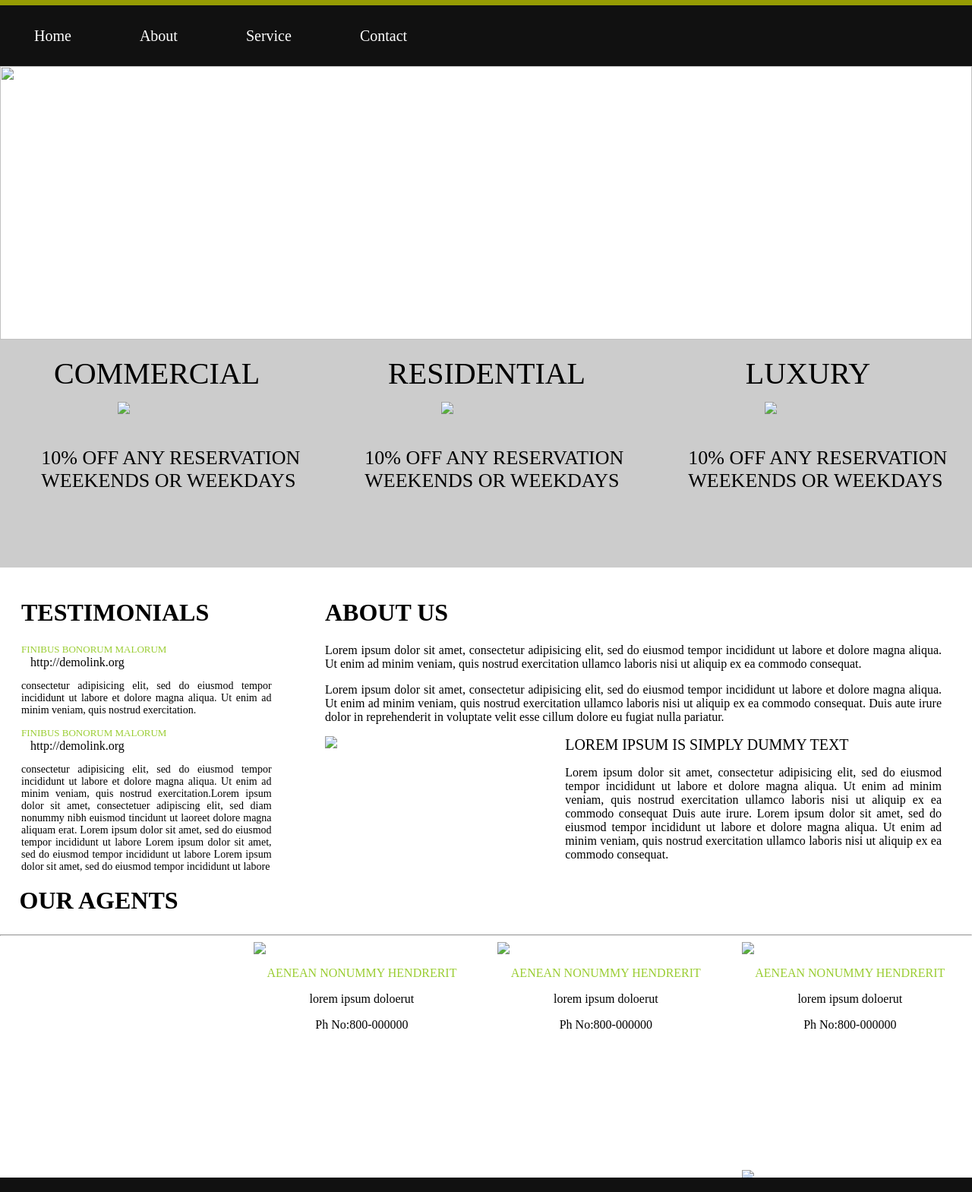
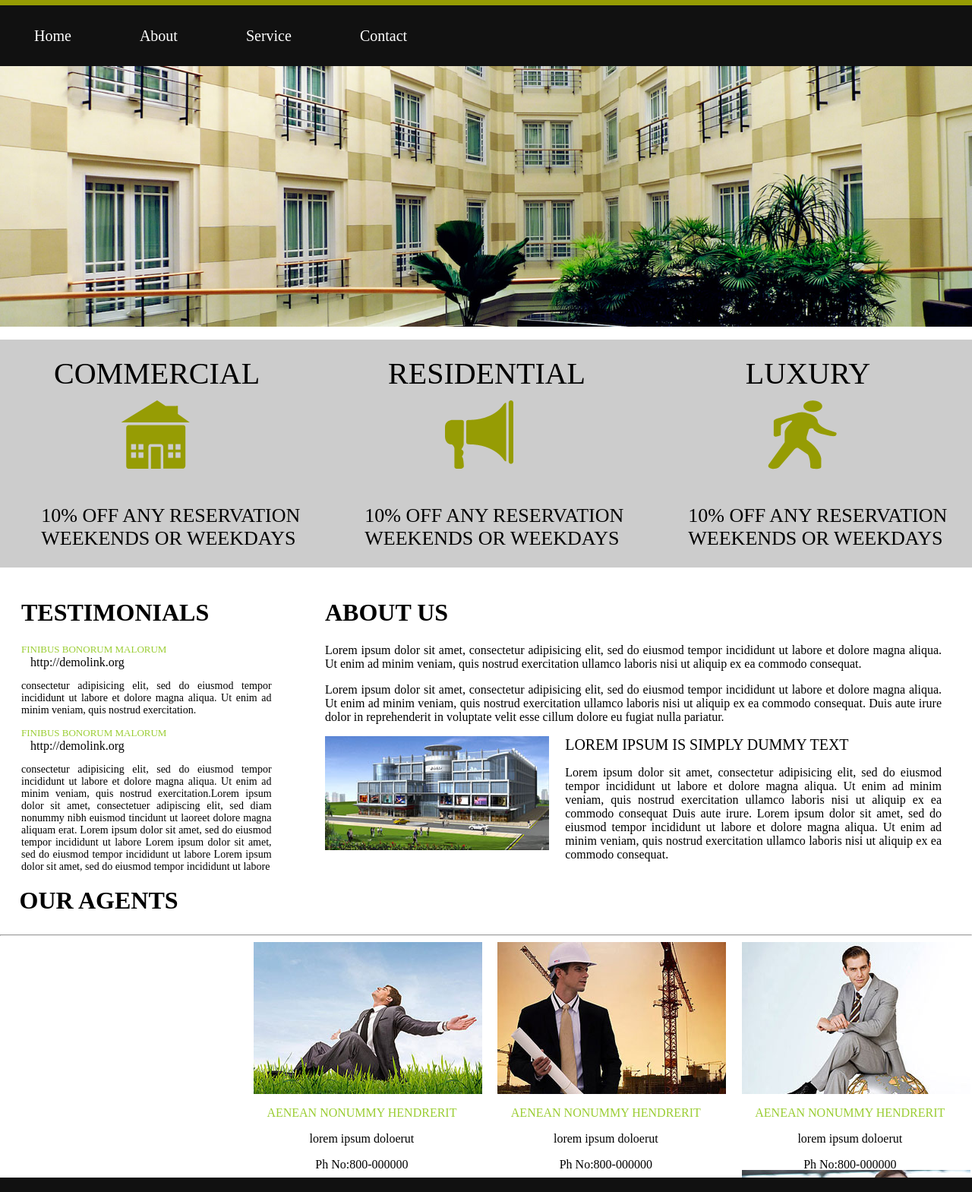
Before and after one commit to Akash786prajapati/realestateflatsonline.github.io, a plain HTML site: page about.html in a window 1280 px wide. Shown: the part 183-1752 px from the top of the page at 76% size. Drawn offline with Linux system fonts and the light colour scheme.

Commit message:
Add files via upload

```diff
--- a/about.html
+++ b/about.html
@@ -1,18 +1,21 @@
 <html>
+
 <head>
-<link href="style.css" type="text/css" rel="stylesheet"/>
+	<link href="style.css" type="text/css" rel="stylesheet" />
 </head>
+
 <body>
 	<div class="header">
 		<div class="contect">
 			<div class="logo1">
 				<span class="span">RESERVATION</span>
 			</div>
-			<p style="color:white; margin-left:6%;"><strong>browse Online or Call Us Toll Free- 1(800)555-4689</strong></p>
-			<input type="text" style="width:320px; height:50px; margin-left:15%;"/>
+			<p style="color:white; margin-left:6%;"><strong>browse Online or Call Us Toll Free- 1(800)555-4689</strong>
+			</p>
+			<input type="text" style="width:320px; height:50px; margin-left:15%;" />
 		</div>
 		<div class="logo">
-			<img src="images/logo.png">
+			<img src="logo.png">
 		</div>
 	</div>
 	<div class="menu">
@@ -24,29 +27,35 @@
 		</ul>
 	</div>
 	<div class="pimage">
-		<img src="images/banner1.jpg" style="width:100%;">
+		<img src="banner1.jpg" style="width:100%;">
 	</div>
 	<div class="sine">
 		<div class="div1">
 			<ul>
 				<li>COMMERCIAL</li>
-					<li><img src="images/home.png"></li>
-					<li><p>10% OFF ANY RESERVATION WEEKENDS OR WEEKDAYS</p></li>
+				<li><img src="home.png"></li>
+				<li>
+					<p>10% OFF ANY RESERVATION WEEKENDS OR WEEKDAYS</p>
+				</li>
 			</ul>
 		</div>
 		<div class="div1">
 			<ul>
 				<li style="margin-left:7%">RESIDENTIAL</li>
-					<li><img src="images/phone.png"></li>
-					<li><p>10% OFF ANY RESERVATION WEEKENDS OR WEEKDAYS</p></li>
+				<li><img src="phone.png"></li>
+				<li>
+					<p>10% OFF ANY RESERVATION WEEKENDS OR WEEKDAYS</p>
+				</li>
 			</ul>
 
 		</div>
 		<div class="div1">
 			<ul>
 				<li style="margin-left:20%">LUXURY</li>
-					<li><img src="images/man.png"></li>
-					<li><p>10% OFF ANY RESERVATION WEEKENDS OR WEEKDAYS</p></li>
+				<li><img src="man.png"></li>
+				<li>
+					<p>10% OFF ANY RESERVATION WEEKENDS OR WEEKDAYS</p>
+				</li>
 			</ul>
 		</div>
 	</div>
@@ -75,7 +84,7 @@
 			</p>
 		</div>
 		<div class="abt_img">
-			<img src="images/pic3.jpg">
+			<img src="pic3.jpg">
 		</div>
 	</div>
 	<div class="testo">
@@ -87,7 +96,8 @@
 			consectetur adipisicing elit, sed do eiusmod tempor incididunt
 			ut labore et dolore magna aliqua. Ut enim ad minim veniam, quis nostrud exercitation.
 		</p>
-		<span style="color:yellowgreen; font-size:13px;"> FINIBUS BONORUM MALORUM </span>&nbsp;&nbsp;&nbsp;<span>http://demolink.org </span>
+		<span style="color:yellowgreen; font-size:13px;"> FINIBUS BONORUM MALORUM
+		</span>&nbsp;&nbsp;&nbsp;<span>http://demolink.org </span>
 		<p>
 			consectetur adipisicing elit, sed do eiusmod tempor incididunt ut labore et dolore
 			magna aliqua. Ut enim ad minim veniam, quis nostrud exercitation.Lorem ipsum dolor
@@ -98,9 +108,10 @@
 		</p>
 	</div>
 	<div class="box_img">
-	<h1 style="margin:0px 2%;">OUR AGENTS</h1><hr style="margin-top:2%;">
+		<h1 style="margin:0px 2%;">OUR AGENTS</h1>
+		<hr style="margin-top:2%;">
 		<div class="img_data">
-			<img src="images/pic7.jpg">
+			<img src="pic7.jpg">
 			<center>
 				<p style="color:yellowgreen;">AENEAN NONUMMY HENDRERIT</p>
 				<p>lorem ipsum doloerut</p>
@@ -108,7 +119,7 @@
 			</center>
 		</div>
 		<div class="img_data">
-			<img src="images/pic6.jpg">
+			<img src="pic6.jpg">
 			<center>
 				<p style="color:yellowgreen;">AENEAN NONUMMY HENDRERIT</p>
 				<p>lorem ipsum doloerut</p>
@@ -116,7 +127,7 @@
 			</center>
 		</div>
 		<div class="img_data">
-			<img src="images/pic5.jpg">
+			<img src="pic5.jpg">
 			<center>
 				<p style="color:yellowgreen;">AENEAN NONUMMY HENDRERIT</p>
 				<p>lorem ipsum doloerut</p>
@@ -124,7 +135,7 @@
 			</center>
 		</div>
 		<div class="img_data">
-			<img src="images/pic4.jpg">
+			<img src="pic4.jpg">
 			<center>
 				<p style="color:yellowgreen;">AENEAN NONUMMY HENDRERIT</p>
 				<p>lorem ipsum doloerut</p>
@@ -136,4 +147,5 @@
 		Design By AKASH,SHOBHIT,PRIYANSHU,PRAKHAR
 	</div>
 </body>
+
 </html>
```
Also changed, not shown: contact.html (+21 -11 lines), index.html (+21 -9 lines). Lines whose indentation alone changed are shown as unchanged.
